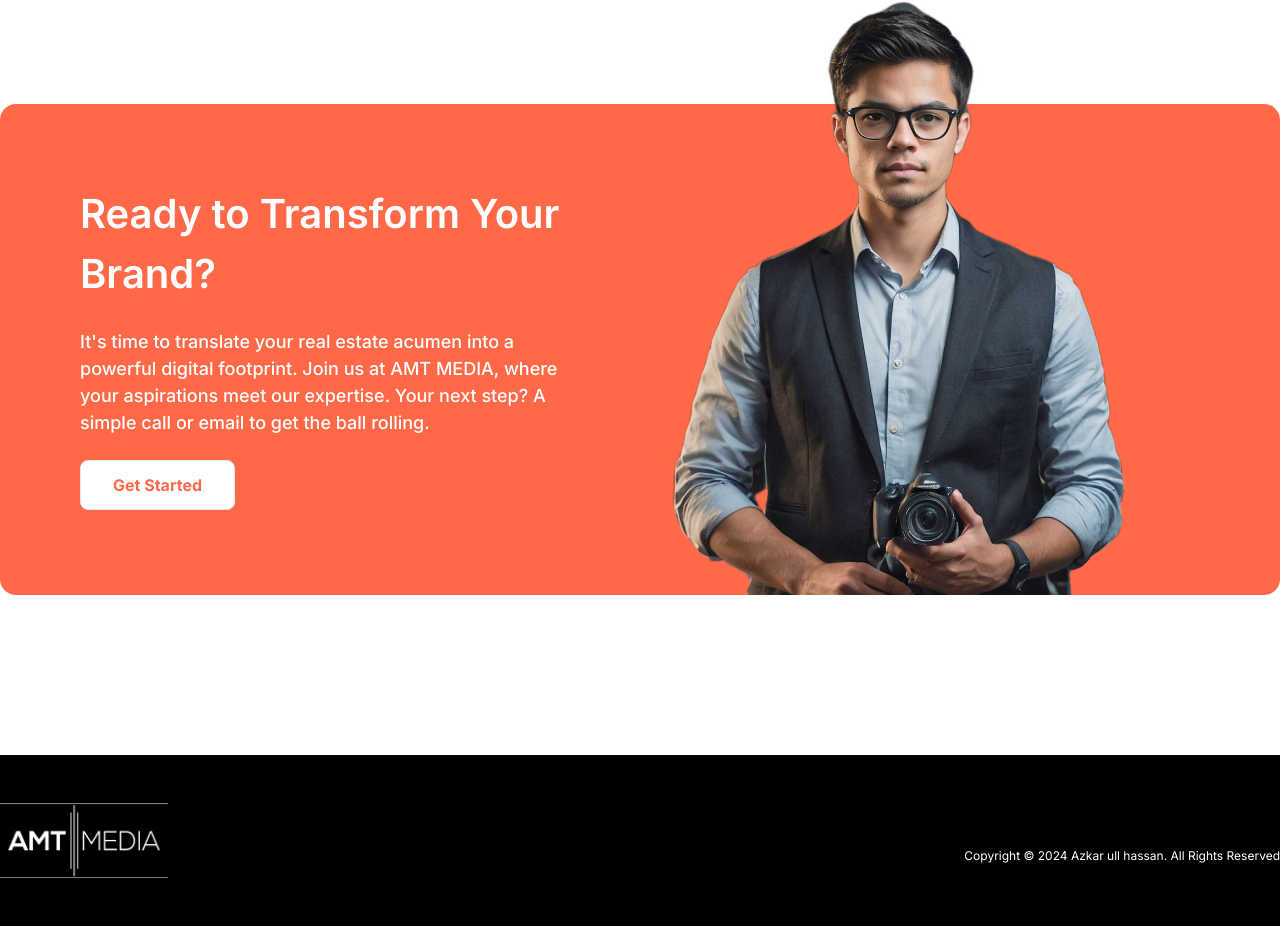
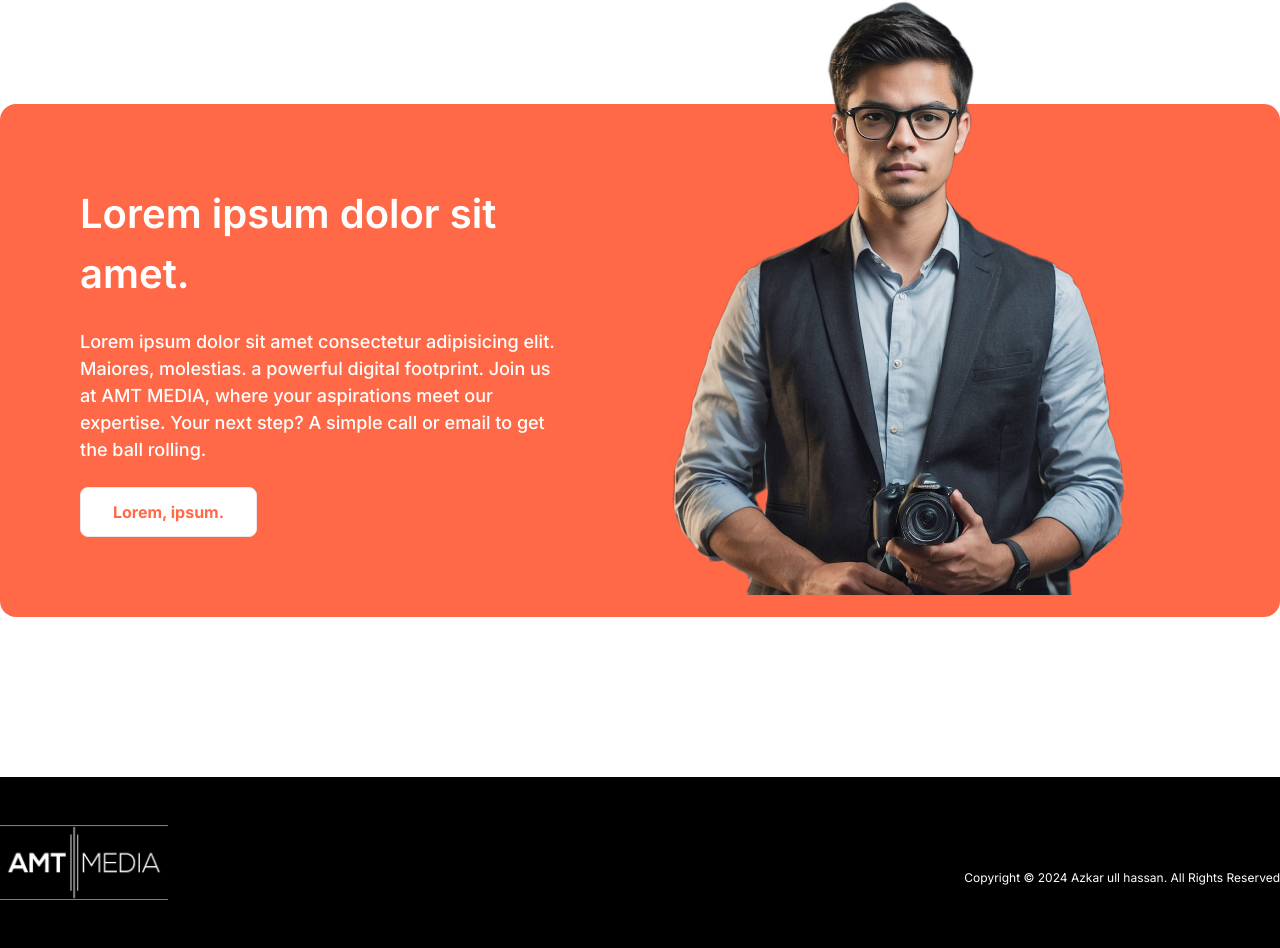
Before and after one commit to azkarullhassan/media-next, a Next.js app: page / in a window 1280 px wide. Shown: the part 7547-8495 px from the top of the page. Before the commit the page ends 8473 px from the top, so only its background shows below. Built offline with nearby package versions, Linux system fonts and the light colour scheme.

Commit message:
first commit

```diff
--- a/src/app/components/Nine.jsx
+++ b/src/app/components/Nine.jsx
@@ -7,10 +7,10 @@ const Nine = () => {
 
           <div className='flex md:flex-row flex-col justify-center'>
             <div className='md:w-1/2 p-20'>
-               <h1 className='font-semibold text-[40px]'>Ready to Transform Your Brand?</h1>
-               <p className='font-medium text-[18px] pt-6 pb-6'>It's time to translate your real estate acumen into a powerful digital footprint. Join us at AMT MEDIA, where your aspirations meet our expertise. Your next step? A simple call or email to get the ball rolling.</p>
+               <h1 className='font-semibold text-[40px]'>Lorem ipsum dolor sit amet.</h1>
+               <p className='font-medium text-[18px] pt-6 pb-6'>Lorem ipsum dolor sit amet consectetur adipisicing elit. Maiores, molestias. a powerful digital footprint. Join us at AMT MEDIA, where your aspirations meet our expertise. Your next step? A simple call or email to get the ball rolling.</p>
                <button className='border-[1px] md:px-8 px-3 py-3 text-[#FF6947] rounded-lg text-[16px] bg-white font-bold'>
-            Get Started
+           Lorem, ipsum.
           </button>
             </div>
             <div className='md:w-1/2 md:-mt-28'>
```
